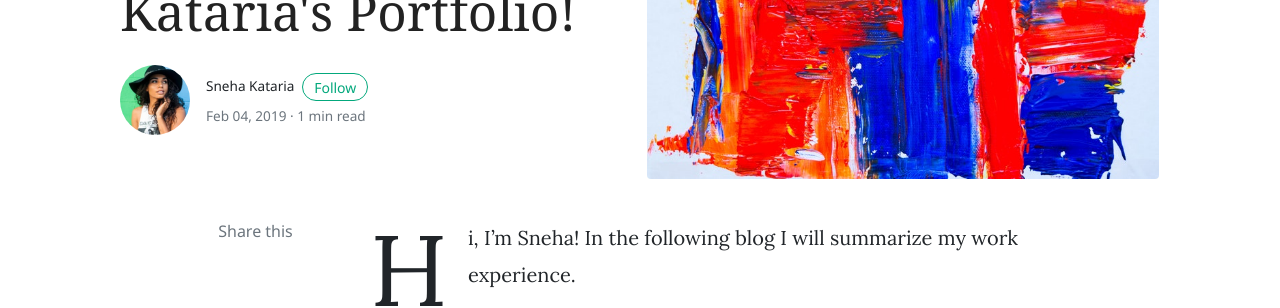
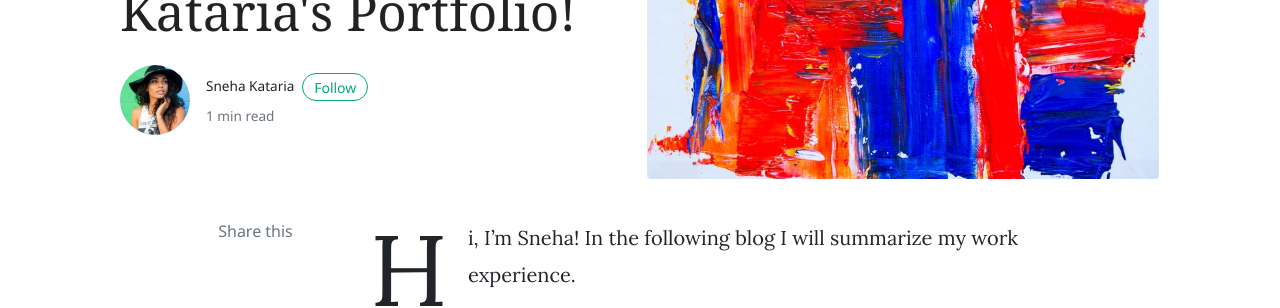
Before and after one commit to sneha-kataria/blog, a Jekyll site: the page built from _posts/2019-02-04-welcome-to-Sneha-Blog.markdown, in a window 1280 px wide and 900 px high. Shown: the part 262-570 px from the top of the window. Built offline with Jekyll 4.4.1, drawn with Linux system fonts in a browser that asks for light colours; nearby versions of some CDN libraries; comment, search, counter and statistics services are not loaded.

Commit message:
Fixed the posts.

```diff
--- a/_layouts/post.html
+++ b/_layouts/post.html
@@ -19,8 +19,8 @@
                         {% if author.avatar %}
                         <img class="rounded-circle" src="{{site.baseurl}}/{{author.avatar}}" alt="{{author.name}}" width="70"/>
                         {% endif %}
-						<small class="ml-3"> {{ author.name }} <span><a target="_blank" href="{{ author.twitter }}" class="btn btn-outline-success btn-sm btn-round ml-1">Follow</a></span>
-                            <span class="text-muted d-block mt-1">{{ page.date | date: '%b %d, %Y' }} · {% include meta-read-time.html %}</span>
+						<small class="ml-3"> {{ author.name }} <span><a target="_blank" href="{{ author.linkedin }}" class="btn btn-outline-success btn-sm btn-round ml-1">Follow</a></span>
+                            <span class="text-muted d-block mt-1">{% include meta-read-time.html %}</span>
 						</small>
 					</div>
 				</div>
```
